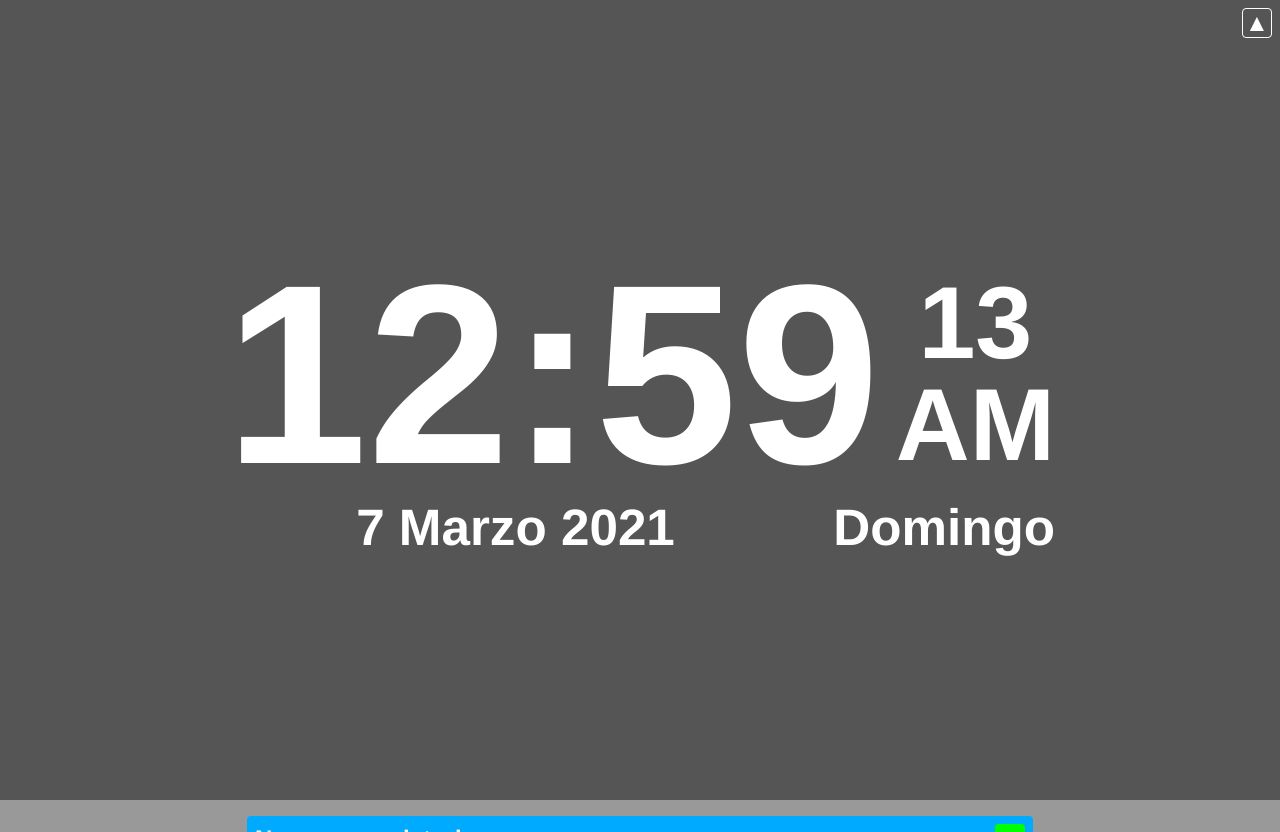
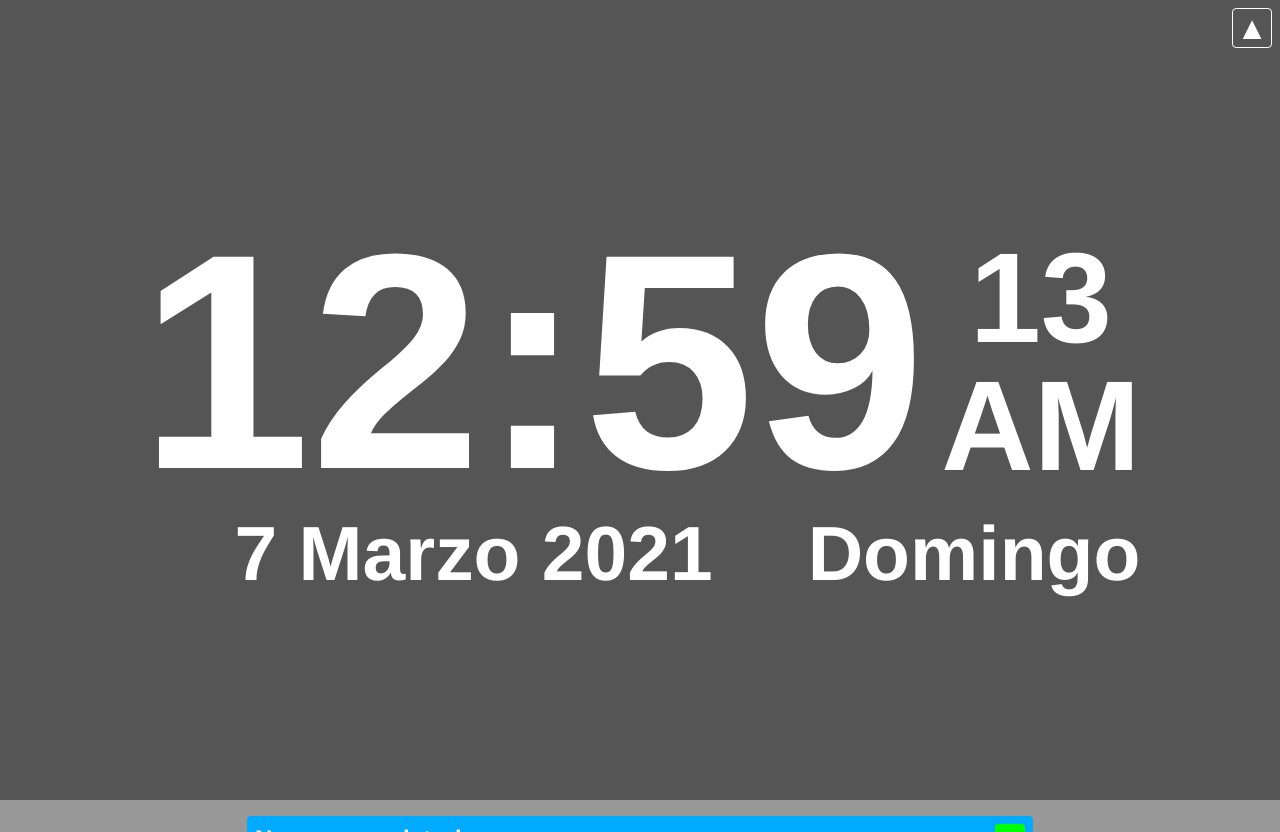
Before and after one commit to ysebasst/reloj, a Vue app: page / in a window 1280 px wide. Built offline with nearby package versions, Linux system fonts and the light colour scheme.

Commit message:
tamaño de la fuente del reloj cambiada

```diff
--- a/src/components/Reloj.vue
+++ b/src/components/Reloj.vue
@@ -135,7 +135,7 @@ export default {
   }
   &__hora {
     flex: 1 1 100%;
-    font-size: 20vw;
+    font-size: 24vw;
     line-height: 1;
     grid-row: 1 / span 2;
     align-self: center;
@@ -149,34 +149,28 @@ export default {
   }
   &__seconds,
   &__am-pm {
-    font-size: 8vw;
+    font-size: 10vw;
     line-height: 1;
-  }
-  &__seconds {
-    // align-self: flex-end;
   }
   &__fecha-dia {
     display: flex;
   }
   &__fecha,
   &__dia {
-    font-size: 4vw;
+    font-size: 6vw;
     line-height: 1;
     word-wrap: break-word;
   }
   &__fecha {
-    flex: 1 1 70%;
-  }
-  &__dia {
-    flex: 1 1 30%;
-    text-align: right;
+    flex: 1 1 100%;
   }
   &__button {
     position: absolute;
     top: 0.5rem;
     right: 0.5rem;
     background-color: #555;
-    font-size: 1.5rem;
+    font-size: 2rem;
+    line-height: 1;
     border-radius: 0.25rem;
     border: 1px solid #fff;
     line-height: 1;
@@ -186,8 +180,8 @@ export default {
     display: flex;
     justify-content: center;
     align-items: center;
-    height: 30px;
-    width: 30px;
+    height: 40px;
+    width: 40px;
     &::after {
       content: "▲";
     }
--- a/vue.config.js
+++ b/vue.config.js
@@ -1,5 +1,8 @@
 module.exports = {
   // ...other vue-cli plugin options...
+  devServer: {
+    disableHostCheck: true,
+  },
   pwa: {
     name: "Hora",
     themeColor: "#333333",
```
Also changed, not shown: 1 other file (tests, documents, lock files or other folders).
